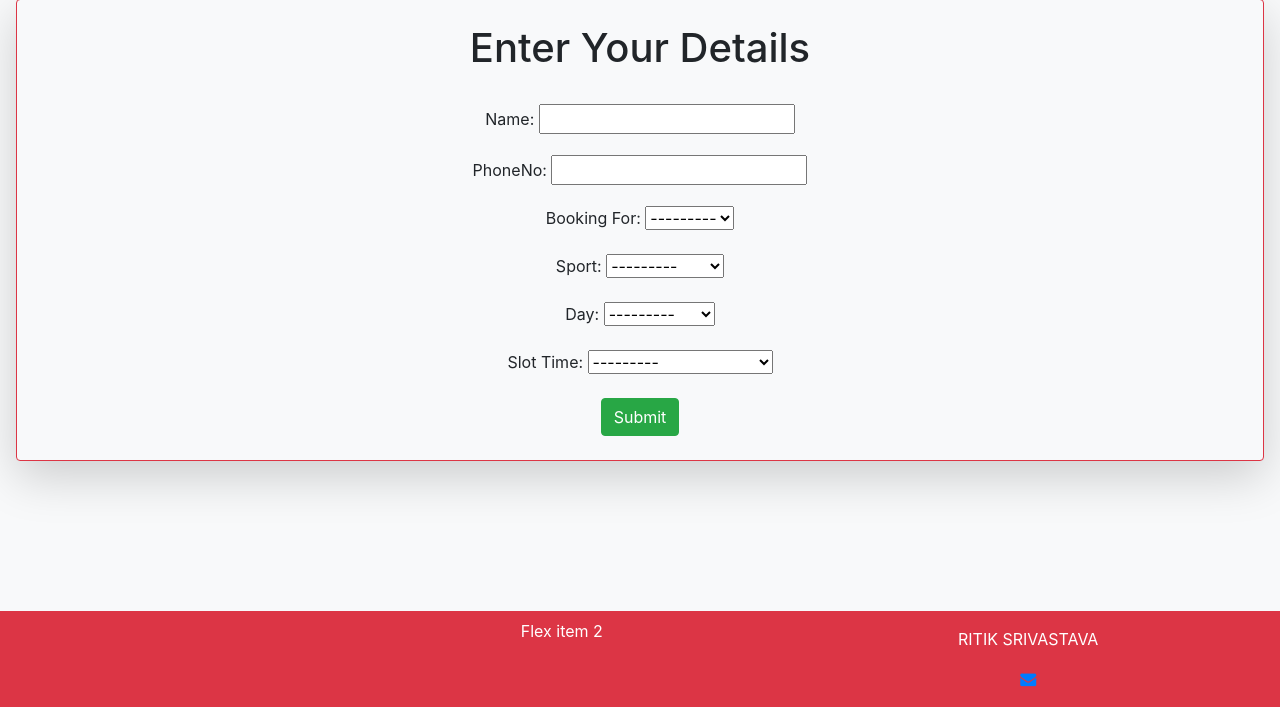
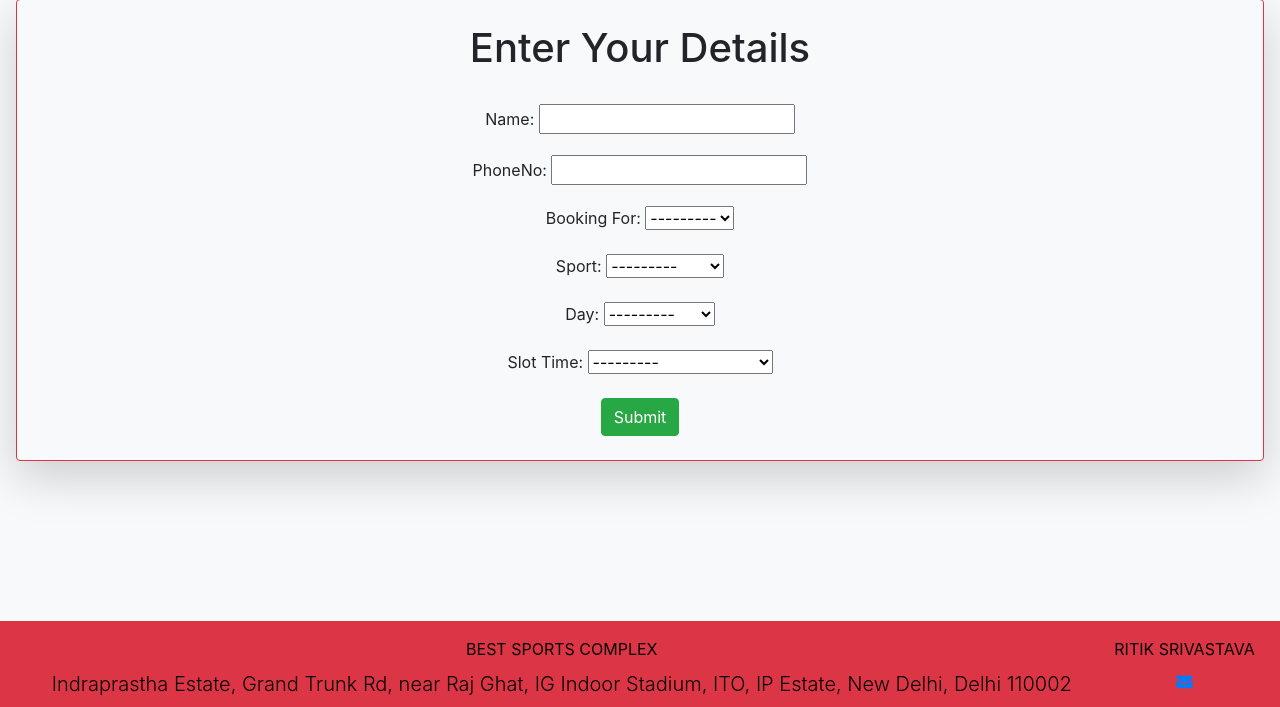
Before and after one commit to gitritik/Slotbooking_app, a Django app: page /forms in a window 1280 px wide. Shown: the part 93-800 px from the top of the page. Run offline with Django 4.2, Linux system fonts and the light colour scheme; data comes from the database, SQL or seed files in the repository.

Commit message:
design modify1

```diff
--- a/reg/urls.py
+++ b/reg/urls.py
@@ -5,4 +5,7 @@ urlpatterns=[
     path("",views.index,name='index'),
     path('forms',views.forming,name="form"),
     path('posted',views.posted,name='posted'),
+    path('tt',views.tt,name='tt'),
+    path('baddy',views.baddy,name='baddy'),
+    path('cricket',views.cricket,name='cricket'),
 ]
--- a/reg/views.py
+++ b/reg/views.py
@@ -41,3 +41,12 @@ def forming(request):
 
 def posted(request):
     return render(request,'posted.html')
+
+def tt(request):
+    return render(request,'tt.html')
+
+def baddy(request):
+    return render(request,'baddy.html')
+
+def cricket(request):
+    return render(request,'cricket.html')
--- a/templates/index.html
+++ b/templates/index.html
@@ -27,7 +27,7 @@
         left: 0;
         bottom: 0;
         width: 100%;
-        color: white;
+        color: rgb(7, 0, 0);
         text-align: center;
       }
       </style>
@@ -55,9 +55,9 @@
               Sports
             </a>
             <div class="dropdown-menu" aria-labelledby="navbarDropdown">
-              <a class="dropdown-item" href="#">Badminton</a>
-              <a class="dropdown-item" href="#">Table Tennis</a>
-              <a class="dropdown-item" href="#">Cricket</a>
+              <a class="dropdown-item" href="./baddy">Badminton</a>
+              <a class="dropdown-item" href="./tt">Table Tennis</a>
+              <a class="dropdown-item" href="./cricket">Cricket</a>
             </div>
           </li>
         </ul>
@@ -71,14 +71,25 @@
     {% endblock %}
 
   </div>
+  <br>
+  <br>
+  <br>
 
   <div class="footer bg-danger bg-gradient mt-2">
     <div class="d-flex justify-content-around">
       <div class="p-2"></div>
-      <div class="p-2">Flex item 2</div>
+      <div class="p-2">
+        <div class="d-flex flex-column">
+        <div class="p-2">BEST SPORTS COMPLEX</div>
+        <div class="p-0"><small class="lead">
+          Indraprastha Estate, Grand Trunk Rd, near Raj Ghat, IG Indoor Stadium, ITO, IP Estate, New Delhi, Delhi 110002
+        </small>
+        </div>
+      </div>
+    </div>
       <div class="p-2"><div class="d-flex flex-column">
       <div class="p-2">RITIK SRIVASTAVA</div>
-      <div class="p-2"><a href = "mailto: abc@example.com"><i class="fa fa-envelope"></i></a></div>
+      <div class="p-0"><a href = "mailto: abc@example.com"><i class="fa fa-envelope"></i></a></div>
     </div>
   </div>
     </div>
```
Also changed, not shown: templates/baddy.html (added, +19 -0 lines), templates/cricket.html (added, +19 -0 lines), templates/home.html (+8 -5 lines), templates/tt.html (added, +19 -0 lines).
